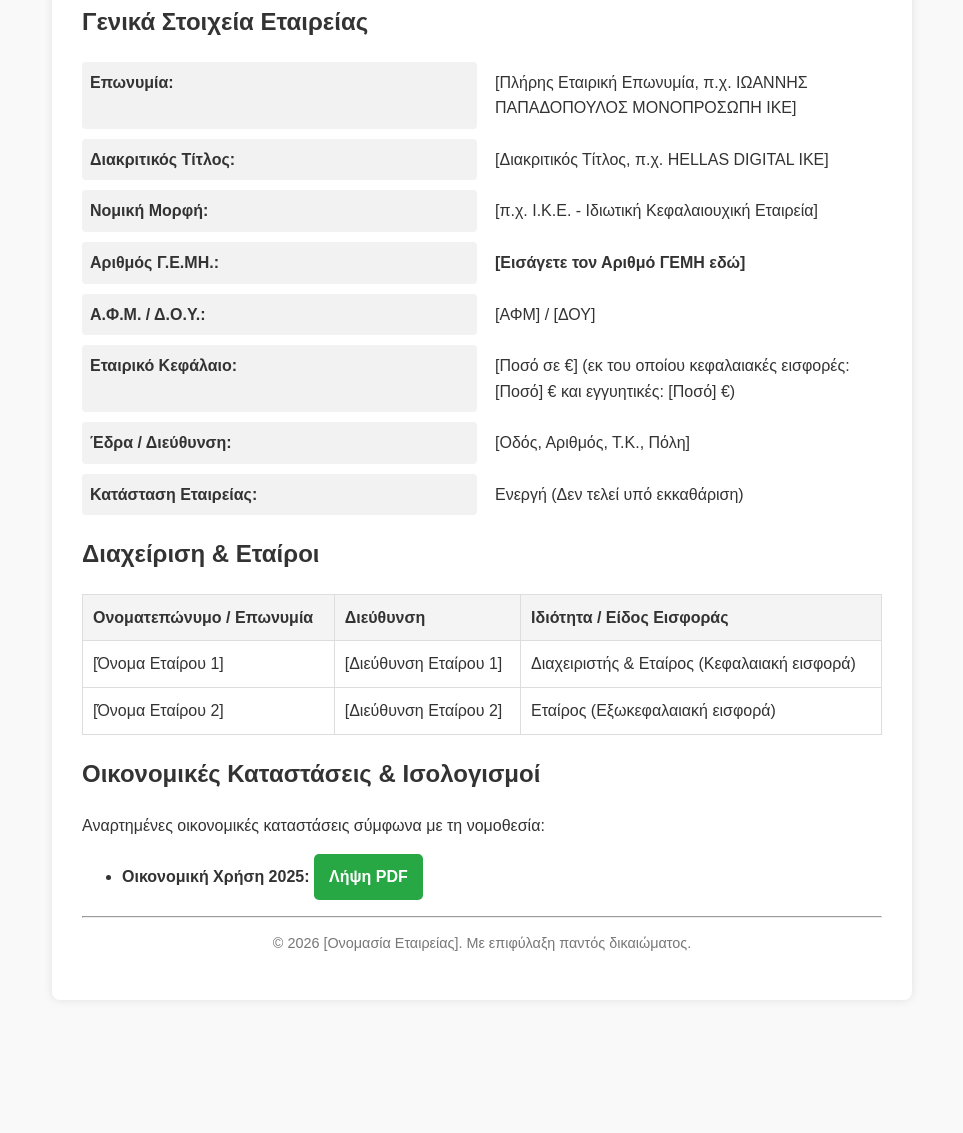
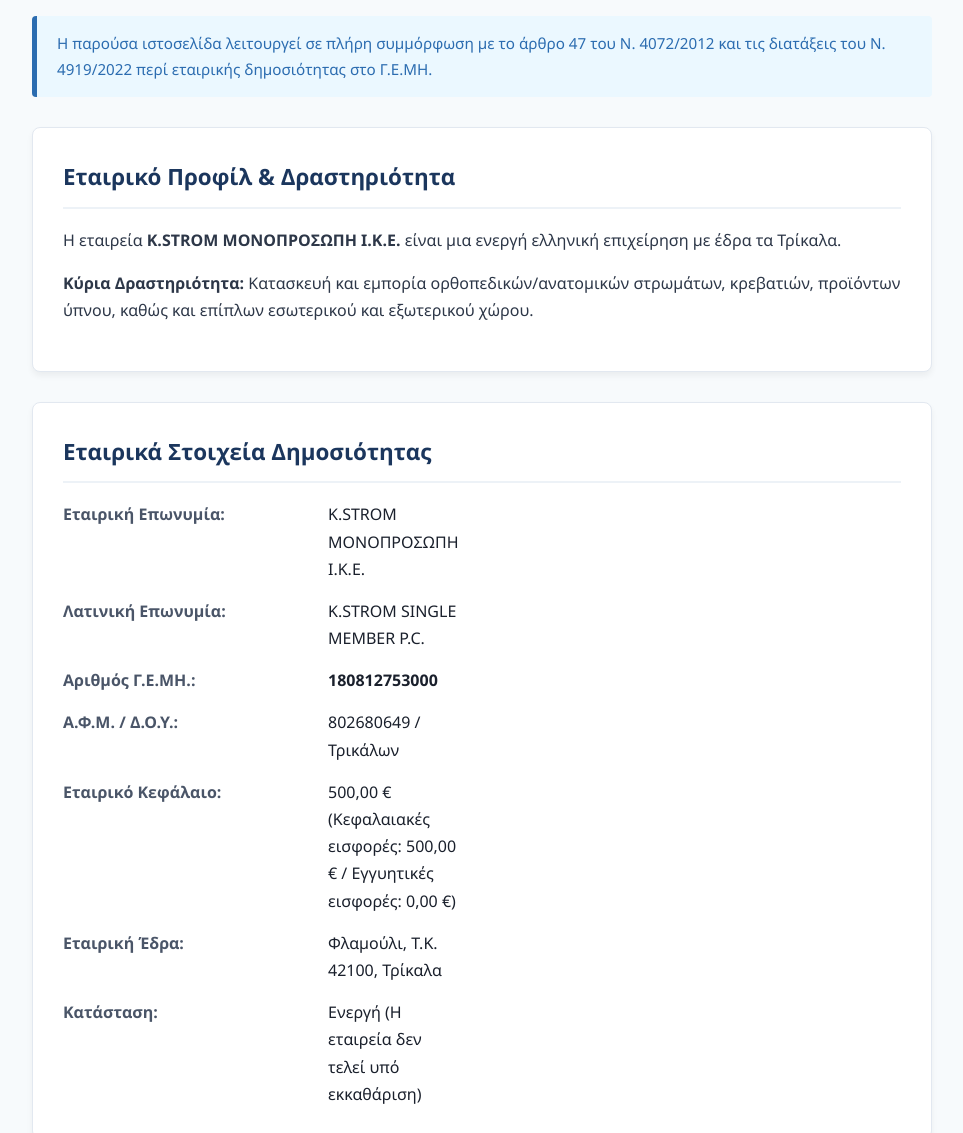
Before and after one commit to kwstastrom-ux/index.html, a plain HTML site: page index.html in a window 1280 px wide. Shown: the part 224-1357 px from the top of the page, without its empty margins (158-1121 px from the left). Before the commit the page ends 1244 px from the top, so only its background shows below. Drawn offline with Linux system fonts and the light colour scheme.

Commit message:
Update index.html

```diff
--- a/index.html
+++ b/index.html
@@ -3,93 +3,75 @@
 <head>
     <meta charset="UTF-8">
     <meta name="viewport" content="width=device-width, initial-scale=1.0">
-    <title>Εταιρική Ιστοσελίδα - Πληροφορίες ΓΕΜΗ</title>
+    <title>K.STROM ΜΟΝΟΠΡΟΣΩΠΗ Ι.Κ.Ε. - Στοιχεία Δημοσιότητας ΓΕΜΗ</title>
     <style>
-        body { font-family: Arial, sans-serif; line-height: 1.6; margin: 0; padding: 20px; color: #333; background-color: #f9f9f9; }
-        .container { max-width: 800px; margin: auto; background: #fff; padding: 30px; border-radius: 8px; box-shadow: 0 0 10px rgba(0,0,0,0.1); }
-        h1 { color: #0056b3; border-bottom: 2px solid #0056b3; padding-bottom: 10px; }
-        h2 { color: #333; margin-top: 20px; }
-        .info-grid { display: grid; grid-template-columns: 1fr 1fr; gap: 10px; margin-bottom: 20px; }
-        .info-label { font-weight: bold; background: #f2f2f2; padding: 8px; border-radius: 4px; }
-        .info-value { padding: 8px; }
-        table { width: 100%; border-collapse: collapse; margin-top: 10px; }
-        th, td { border: 1px solid #ddd; padding: 10px; text-align: left; }
-        th { background-color: #f4f4f4; }
-        .download-btn { display: inline-block; background: #28a745; color: white; padding: 10px 15px; text-decoration: none; border-radius: 5px; font-weight: bold; }
-        .download-btn:hover { background: #218838; }
-        footer { margin-top: 4px; text-align: center; font-size: 0.9em; color: #777; }
+        :root { --primary-color: #1b365d; --secondary-color: #2b6cb0; --text-color: #2d3748; --bg-color: #f7fafc; --card-bg: #ffffff; }
+        body { font-family: 'Segoe UI', Arial, sans-serif; line-height: 1.7; margin: 0; padding: 0; color: var(--text-color); background-color: var(--bg-color); }
+        .header { background-color: var(--primary-color); color: #ffffff; text-align: center; padding: 50px 20px; }
+        .header h1 { margin: 0; font-size: 2.2em; letter-spacing: 0.5px; }
+        .header p { margin: 10px 0 0 0; opacity: 0.9; font-size: 1.1em; font-weight: 300; }
+        .container { max-width: 900px; margin: 40px auto; padding: 0 20px; }
+        .legal-notice { background-color: #ebf8ff; border-left: 5px solid var(--secondary-color); padding: 15px 20px; margin-bottom: 30px; border-radius: 4px; font-size: 0.95em; color: #2b6cb0; }
+        .card { background: var(--card-bg); padding: 30px; border-radius: 8px; box-shadow: 0 4px 6px rgba(0,0,0,0.05); margin-bottom: 30px; border: 1px solid #e2e8f0; }
+        h2 { color: var(--primary-color); border-bottom: 2px solid #edf2f7; padding-bottom: 10px; margin-top: 0; font-size: 1.4em; }
+        .info-grid { display: grid; grid-template-columns: 1fr; gap: 15px; }
+        @media (min-width: 600px) { .info-grid { grid-template-columns: 250px 1fr; } }
+        .info-label { font-weight: 600; color: #4a5568; }
+        .info-value { color: #1a202c; }
+        table { width: 100%; border-collapse: collapse; margin-top: 15px; }
+        th, td { border: 1px solid #e2e8f0; padding: 12px; text-align: left; }
+        th { background-color: #f7fafc; color: var(--primary-color); font-weight: 600; }
+        .download-list { list-style: none; padding: 0; margin: 15px 0 0 0; }
+        .download-item { display: flex; justify-content: space-between; align-items: center; padding: 12px; background: #f7fafc; border: 1px solid #e2e8f0; border-radius: 6px; margin-bottom: 10px; }
+        .download-btn { background-color: var(--secondary-color); color: white; padding: 8px 16px; text-decoration: none; border-radius: 4px; font-size: 0.9em; font-weight: 500; transition: background 0.2s; }
+        .download-btn:hover { background-color: var(--primary-color); }
+        footer { text-align: center; padding: 30px 20px; color: #718096; font-size: 0.9em; border-top: 1px solid #e2e8f0; background: #ffffff; margin-top: 60px; }
     </style>
 </head>
 <body>
-
+    <div class="header">
+        <h1>K.STROM ΜΟΝΟΠΡΟΣΩΠΗ Ι.Κ.Ε.</h1>
+        <p>K.STROM SINGLE MEMBER P.C.</p>
+    </div>
     <div class="container">
-    <h1>[ΟΝΟΜΑ ΕΤΑΙΡΕΙΑΣ] [ΝΟΜΙΚΗ ΜΟΡΦΗ]</h1>
-    <p>Καλώς ήρθατε στην επίσημη εταιρική ιστοσελίδα. Η σελίδα αυτή λειτουργεί σε πλήρη συμμόρφωση με τις διατάξεις του Ν. 4072/2012 και του Ν. 4919/2022 για τη δημοσιότητα στο Γ.Ε.ΜΗ.</p>
-
-    <h2>Γενικά Στοιχεία Εταιρείας</h2>
+        <div class="legal-notice">Η παρούσα ιστοσελίδα λειτουργεί σε πλήρη συμμόρφωση με το άρθρο 47 του Ν. 4072/2012 και τις διατάξεις του Ν. 4919/2022 περί εταιρικής δημοσιότητας στο Γ.Ε.ΜΗ.</div>
+        <div class="card">
+            <h2>Εταιρικό Προφίλ & Δραστηριότητα</h2>
+            <p>Η εταιρεία <strong>K.STROM ΜΟΝΟΠΡΟΣΩΠΗ Ι.Κ.Ε.</strong> είναι μια ενεργή ελληνική επιχείρηση με έδρα τα Τρίκαλα.</p>
+            <p><strong>Κύρια Δραστηριότητα:</strong> Κατασκευή και εμπορία ορθοπεδικών/ανατομικών στρωμάτων, κρεβατιών, προϊόντων ύπνου, καθώς και επίπλων εσωτερικού και εξωτερικού χώρου.</p>
+        </div>
+        <div class="card">
+            <h2>Εταιρικά Στοιχεία Δημοσιότητας</h2>
             <div class="info-grid">
-        <div class="info-label">Επωνυμία:</div>
-        <div class="info-value">[Πλήρης Εταιρική Επωνυμία, π.χ. ΙΩΑΝΝΗΣ ΠΑΠΑΔΟΠΟΥΛΟΣ ΜΟΝΟΠΡΟΣΩΠΗ ΙΚΕ]</div>
-
-        <div class="info-label">Διακριτικός Τίτλος:</div>
-        <div class="info-value">[Διακριτικός Τίτλος, π.χ. HELLAS DIGITAL IKE]</div>
-
-        <div class="info-label">Νομική Μορφή:</div>
-        <div class="info-value">[π.χ. Ι.Κ.Ε. - Ιδιωτική Κεφαλαιουχική Εταιρεία]</div>
-
-        <div class="info-label">Αριθμός Γ.Ε.ΜΗ.:</div>
-        <div class="info-value"><strong>[Εισάγετε τον Αριθμό ΓΕΜΗ εδώ]</strong></div>
-
-        <div class="info-label">Α.Φ.Μ. / Δ.Ο.Υ.:</div>
-        <div class="info-value">[ΑΦΜ] / [ΔΟΥ]</div>
-
-        <div class="info-label">Εταιρικό Κεφάλαιο:</div>
-        <div class="info-value">[Ποσό σε €] (εκ του οποίου κεφαλαιακές εισφορές: [Ποσό] € και εγγυητικές: [Ποσό] €)</div>
-
-        <div class="info-label">Έδρα / Διεύθυνση:</div>
-        <div class="info-value">[Οδός, Αριθμός, Τ.Κ., Πόλη]</div>
-
-        <div class="info-label">Κατάσταση Εταιρείας:</div>
-        <div class="info-value">Ενεργή (Δεν τελεί υπό εκκαθάριση)</div>
+                <div class="info-grid">
+                    <div class="info-label">Εταιρική Επωνυμία:</div><div class="info-value">K.STROM ΜΟΝΟΠΡΟΣΩΠΗ Ι.Κ.Ε.</div>
+                    <div class="info-label">Λατινική Επωνυμία:</div><div class="info-value">K.STROM SINGLE MEMBER P.C.</div>
+                    <div class="info-label">Αριθμός Γ.Ε.ΜΗ.:</div><div class="info-value"><strong>180812753000</strong></div>
+                    <div class="info-label">Α.Φ.Μ. / Δ.Ο.Υ.:</div><div class="info-value">802680649 / Τρικάλων</div>
+                    <div class="info-label">Εταιρικό Κεφάλαιο:</div><div class="info-value">500,00 € (Κεφαλαιακές εισφορές: 500,00 € / Εγγυητικές εισφορές: 0,00 €)</div>
+                    <div class="info-label">Εταιρική Έδρα:</div><div class="info-value">Φλαμούλι, Τ.Κ. 42100, Τρίκαλα</div>
+                    <div class="info-label">Κατάσταση:</div><div class="info-value">Ενεργή (Η εταιρεία δεν τελεί υπό εκκαθάριση)</div>
                 </div>
-
-    <h2>Διαχείριση & Εταίροι</h2>
+            </div>
+        </div>
+        <div class="card">
+            <h2>Διοίκηση & Μοναδικός Εταίρος</h2>
+            <div style="overflow-x: auto;">
                 <table>
-        <thead>
-            <tr>
-                <th>Ονοματεπώνυμο / Επωνυμία</th>
-                <th>Διεύθυνση</th>
-                <th>Ιδιότητα / Είδος Εισφοράς</th>
-            </tr>
-        </thead>
-        <tbody>
-            <tr>
-                <td>[Όνομα Εταίρου 1]</td>
-                <td>[Διεύθυνση Εταίρου 1]</td>
-                <td>Διαχειριστής & Εταίρος (Κεφαλαιακή εισφορά)</td>
-            </tr>
-            <tr>
-                <td>[Όνομα Εταίρου 2]</td>
-                <td>[Διεύθυνση Εταίρου 2]</td>
-                <td>Εταίρος (Εξωκεφαλαιακή εισφορά)</td>
-            </tr>
-        </tbody>
+                    <thead><tr><th>Ονοματεπώνυμο</th><th>Διεύθυνση Έδρας/Κατοικίας</th><th>Κατηγορία Εισφοράς & Ιδιότητα</th></tr></thead>
+                    <tbody><tr><td>ΣΤΡΩΜΑΤΑΣ ΚΩΝΣΤΑΝΤΙΝΟΣ</td><td>Φλαμούλι, Τ.Κ. 42100, Τρίκαλα</td><td>Μοναδικός Διαχειριστής & Εταίρος (Κεφαλαιακή Εισφορά)</td></tr></tbody>
                 </table>
-
-    <h2>Οικονομικές Καταστάσεις & Ισολογισμοί</h2>
-    <p>Αναρτημένες οικονομικές καταστάσεις σύμφωνα με τη νομοθεσία:</p>
-    <ul>
-        <li>
-            <strong>Οικονομική Χρήση 2025:</strong>
-            <a href="financials-2025.pdf" class="download-btn" target="_blank">Λήψη PDF</a>
+            </div>
+        </div>
+        <div class="card">
+            <h2>Οικονομικές Καταστάσεις</h2>
+            <p style="margin: 0; color: #4a5568;">Σύμφωνα με την ισχύουσα νομοθεσία, παρατίθενται οι δημοσιευμένες οικονομικές καταστάσεις της εταιρείας:</p>
+            <ul class="download-list">
+                <li class="download-item">
+                    <span><strong>Οικονομική Χρήση 2025</strong> (Ισολογισμός / Κατάσταση Αποτελεσμάτων)</span>
+                    <a href="isologismos-2025.pdf" class="download-btn" target="_blank">Προβολή PDF</a>
                 </li>
             </ul>
-
-    <hr>
-    <footer>
-        <p>&copy; 2026 [Ονομασία Εταιρείας]. Με επιφύλαξη παντός δικαιώματος.</p>
-    </footer>
         </div>
-
-</body>
-</html>
+    </div>
+    <footer><p>&copy; 2026 K.STROM ΜΟΝΟΠΡΟΣΩΠΗ Ι.Κ.Ε. Όλα τα δικαιώματα διατηρούνται.<br>Ανάπτυξη ιστοσελίδας για συμμόρφωση με τις απαιτήσεις του Γ.Ε.ΜΗ.</p></footer>
```
Lines whose indentation alone changed are shown as unchanged.
